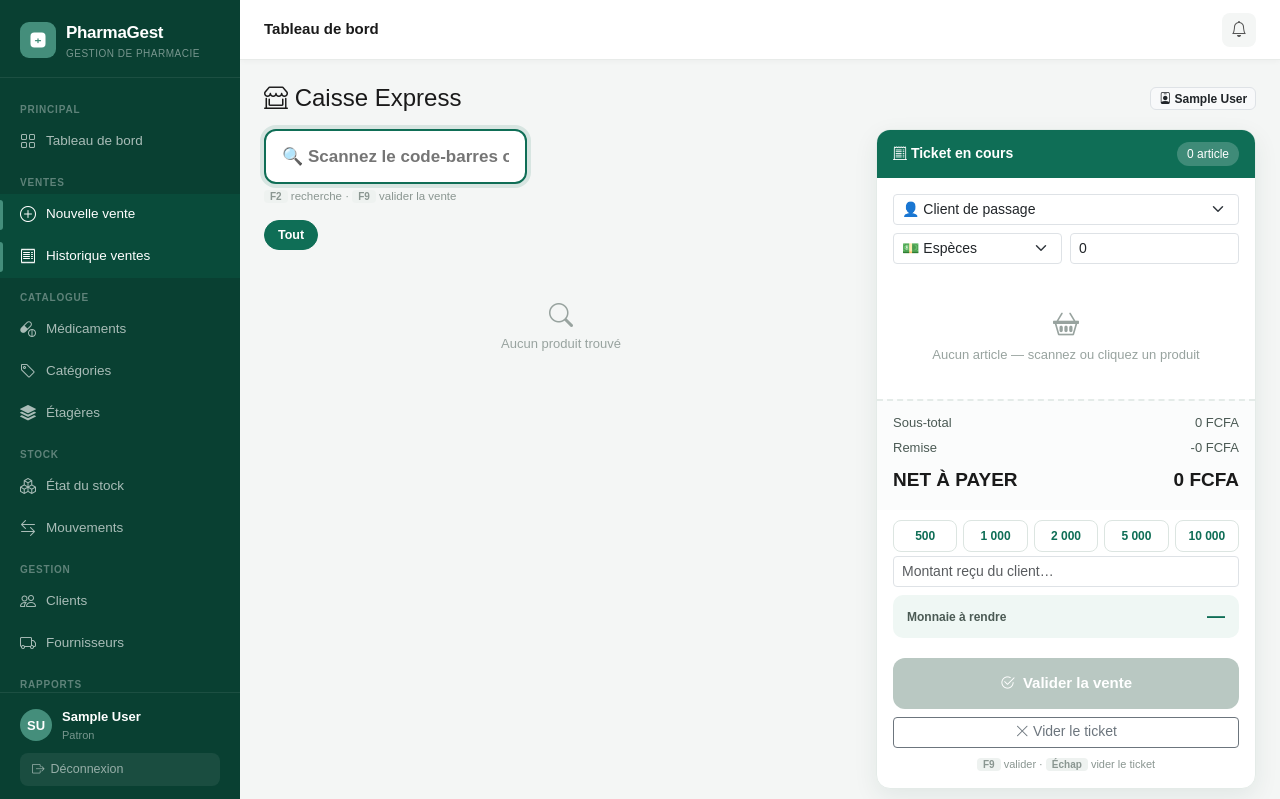
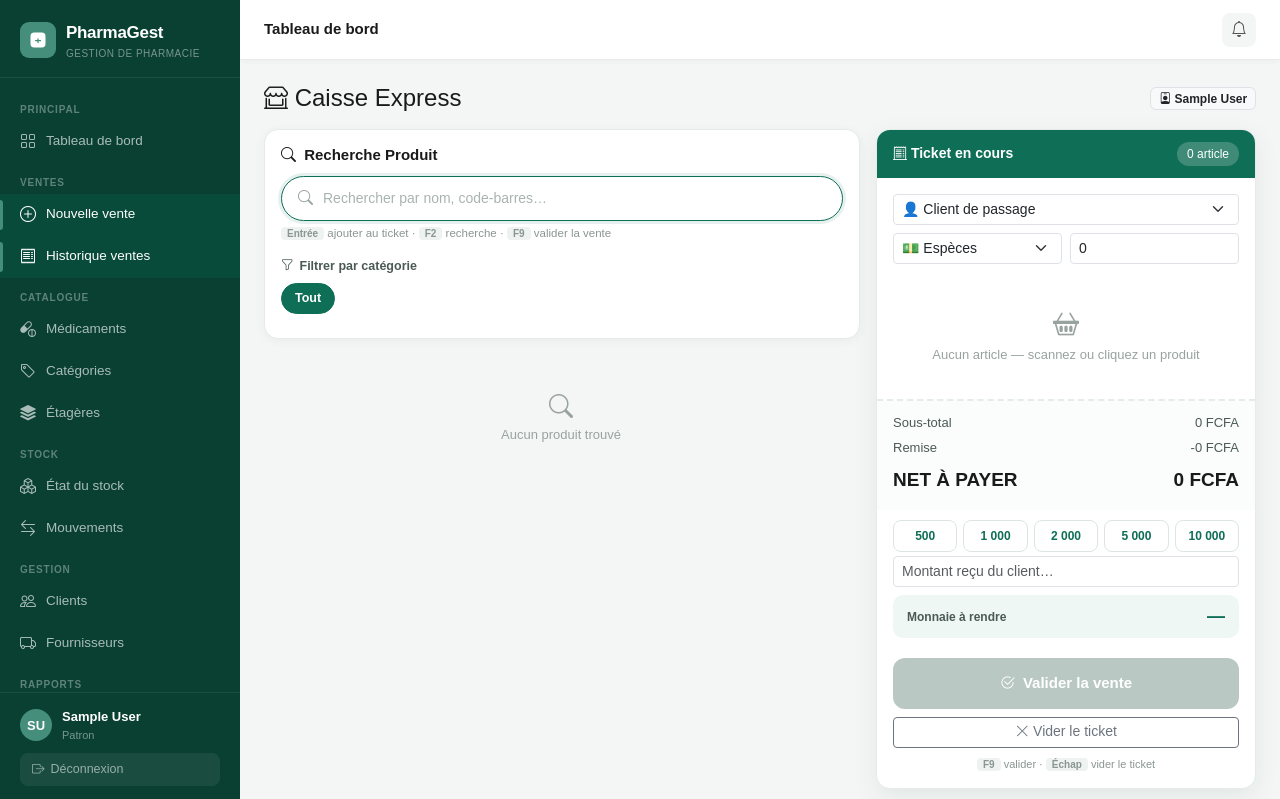
Before and after one commit to issa1299/pharmacie-gestion, a Django app: page /ventes/nouvelle/ in a window 1280 px wide. Shown: the top 799 px of the page. Run offline with Django 5.2, Linux system fonts and the light colour scheme; the visitor is signed in with stand-in values (Sample User, id 1); data comes from the database, SQL or seed files in the repository; data that the repository does not hold is empty; some libraries are stand-ins or nearby versions.

Commit message:
Ajout photo produit dans le ticket caisse

```diff
--- a/pharmacie_project/templates/ventes/nouvelle.html
+++ b/pharmacie_project/templates/ventes/nouvelle.html
@@ -9,6 +9,41 @@
   .caisse-right {
     width: 380px; flex-shrink: 0;
     position: sticky; top: calc(var(--topbar-h) + 16px);
+  }
+  /* ── PANNEAU DE RECHERCHE (façon catalogue) ── */
+  .search-panel {
+    background: #fff; border: 1px solid #E4EBE8; border-radius: 14px;
+    padding: 14px 16px 12px; margin-bottom: 14px;
+    box-shadow: 0 2px 10px rgba(15,64,51,.05);
+  }
+  .search-panel .sp-title {
+    font-size: 15px; font-weight: 700; color: #1A1A1A; margin-bottom: 10px;
+  }
+  .search-box {
+    display: flex; align-items: center; gap: 10px;
+    border: 1px solid #DCE5E1; border-radius: 999px;
+    padding: 0 16px; background: #FBFCFC; transition: all .12s;
+  }
+  .search-box:focus-within {
+    border-color: var(--primary); background: #fff;
+    box-shadow: 0 0 0 3px rgba(15,110,86,.10);
+  }
+  .search-box i { color: #98A39F; font-size: 15px; }
+  .search-box .search-input {
+    flex: 1; border: none; outline: none; background: transparent;
+    font-size: 14px; padding: 11px 0; font-weight: 500; color: #1A1A1A;
+    min-width: 0;
+  }
+  .search-box .search-input::placeholder { color: #A9B4AF; font-weight: 400; }
+  .search-clear {
+    border: none; background: none; color: #B4BFBA; cursor: pointer;
+    font-size: 15px; padding: 2px; display: none;
+  }
+  .search-clear.show { display: block; }
+  .search-clear:hover { color: #C0392B; }
+  .filter-head {
+    font-size: 12.5px; font-weight: 700; color: #4b5a54;
+    margin: 14px 0 8px; display: flex; align-items: center; gap: 6px;
   }
   .scan-box { display: flex; gap: 10px; margin-bottom: 14px; }
   .scan-input {
@@ -133,19 +209,28 @@
 <div class="caisse-wrap">
   <!-- ══ Colonne gauche : scan + catalogue ══ -->
   <div class="caisse-left">
-    <div class="scan-box">
-      <div style="flex:1">
-        <input type="text" id="scan-input" class="scan-input" autocomplete="off"
-               placeholder="🔍 Scannez le code-barres ou tapez un nom… (Entrée = ajouter)">
-        <div class="scan-hint"><span class="kbd">F2</span> recherche · <span class="kbd">F9</span> valider la vente</div>
+     <div class="search-panel">
+       <div class="sp-title"><i class="bi bi-search me-1"></i> Recherche Produit</div>
+
+       <div class="search-box">
+         <i class="bi bi-search"></i>
+         <input type="text" id="scan-input" class="search-input" autocomplete="off"
+                placeholder="Rechercher par nom, code-barres…">
+         <button type="button" class="search-clear" id="search-clear" aria-label="Effacer la recherche">
+           <i class="bi bi-x-circle-fill"></i>
+         </button>
        </div>
+       <div class="scan-hint">
+         <span class="kbd">Entrée</span> ajouter au ticket · <span class="kbd">F2</span> recherche · <span class="kbd">F9</span> valider la vente
        </div>
 
+       <div class="filter-head"><i class="bi bi-funnel"></i> Filtrer par catégorie</div>
        <div class="chips" id="cat-chips">
          <span class="chip active" data-cat="0">Tout</span>
          {% for c in categories %}
          <span class="chip" data-cat="{{ c.pk }}">{{ c.nom }}</span>
          {% endfor %}
+       </div>
      </div>
 
      <div class="prod-grid" id="prod-grid"></div>
@@ -238,6 +323,7 @@
       code_barre: "{{ m.code_barre|escapejs }}",
       prix: parseFloat("{{ m.prix_vente }}"),
       stock: {{ m.quantite_stock }},
+      image: {% if m.image %}"{{ m.image.url|escapejs }}"{% else %}null{% endif %},
       cat: {{ m.categorie_id|default:'0' }},
       catNom: "{% if m.categorie %}{{ m.categorie.nom|escapejs }}{% endif %}"
     }{% if not forloop.last %},{% endif %}{% endfor %}
@@ -252,6 +338,9 @@
   const $ = id => document.getElementById(id);
 
   // ══ 2. GRILLE PRODUITS ══
+  // Couleur de vignette déterministe (évite le vert en double côte à côte)
+  const thumbClass = p => 'thumb-' + (p.id % 5);
+
   function rendreGrille() {
     const grille = $('prod-grid');
     grille.innerHTML = '';
@@ -267,12 +356,23 @@
     }
     visible.forEach(p => {
       const c = document.createElement('div');
-      c.className = 'prod-card' + (p.stock <= 0 ? ' out' : '');
+      c.className = 'prod-card' + (p.stock > 0 ? ' dispo' : ' out');
+      const vignette = p.image
+        ? '<img src="' + p.image + '" alt="" loading="lazy" ' +
+          'onerror="this.remove();this.parentNode.classList.add(\'' + thumbClass(p) + '\')">'
+        : '';
       c.innerHTML =
-        '<div class="prod-cat">' + (p.catNom || '&nbsp;') + '</div>' +
+        (p.stock > 0 ? '<span class="prod-ok" title="Disponible"><i class="bi bi-check-lg"></i></span>' : '') +
+        '<div class="prod-thumb ' + thumbClass(p) + '">' + vignette +
+          '<span class="thumb-dosage">' + p.stock + ' en stock</span>' +
+          '<span class="thumb-nom">' + p.nom + '</span>' +
+        '</div>' +
+        '<div class="prod-body">' +
           '<div class="prod-name">' + p.nom + '</div>' +
+          '<div class="prod-stock' + (p.stock <= 5 ? ' low' : '') + '">Stock : ' + p.stock + '</div>' +
           '<div class="prod-price">' + fmt(p.prix) + '</div>' +
-        '<div class="prod-stock' + (p.stock <= 5 ? ' low' : '') + '">Stock : ' + p.stock + '</div>';
+        '</div>';
+      c.title = p.nom + (p.code_barre ? ' — ' + p.code_barre : '');
       if (p.stock > 0) c.addEventListener('click', () => ajouter(p));
       grille.appendChild(c);
     });
@@ -290,10 +390,28 @@
 
   // ══ 4. RECHERCHE + SCAN CODE-BARRES ══
   const scan = $('scan-input');
+  const clearBtn = $('search-clear');
   scan.addEventListener('input', () => {
     terme = scan.value.trim().toLowerCase();
+    clearBtn.classList.toggle('show', scan.value.length > 0);
     rendreGrille();
   });
+  // Effacer la recherche (sans perdre le focus, pour re-scanner aussitôt)
+  clearBtn.addEventListener('click', () => {
+    scan.value = '';
+    terme = '';
+    clearBtn.classList.remove('show');
+    rendreGrille();
+    scan.focus();
+  });
+  // Échap dans le champ = vider la recherche (et non vider le ticket)
+  scan.addEventListener('keydown', e => {
+    if (e.key === 'Escape' && scan.value) {
+      e.preventDefault();
+      e.stopPropagation();
+      clearBtn.click();
+    }
+  }, true);
   scan.addEventListener('keydown', e => {
     if (e.key !== 'Enter') return;
     e.preventDefault();
@@ -310,6 +428,7 @@
       ajouter(p);
       scan.value = '';
       terme = '';
+      clearBtn.classList.remove('show');
       rendreGrille();
     } else if (p) {
       scan.select();   // stock 0 → on garde la saisie pour correction
@@ -358,7 +477,11 @@
       panier.forEach(l => {
         const div = document.createElement('div');
         div.className = 'tk-line';
+        const thumbHtml = l.p.image
+          ? '<img src="' + l.p.image + '" alt="" loading="lazy">'
+          : '<i class="bi bi-capsule tk-thumb-icon"></i>';
         div.innerHTML =
+          '<div class="tk-thumb">' + thumbHtml + '</div>' +
           '<div class="tk-info"><div class="tk-nom">' + l.p.nom + '</div>' +
           '<div class="tk-pu">' + fmt(l.p.prix) + ' / unité</div></div>' +
           '<div class="tk-qty">' +
@@ -433,7 +556,15 @@
   });
 
   // ══ 7. VIDER + RACCOURCIS CLAVIER ══
-  function vider() { panier.clear(); rendreTicket(); scan.focus(); }
+  function vider() {
+    panier.clear();
+    scan.value = '';
+    terme = '';
+    clearBtn.classList.remove('show');
+    rendreGrille();
+    rendreTicket();
+    scan.focus();
+  }
   $('btn-vider').addEventListener('click', vider);
   document.addEventListener('keydown', e => {
     if (e.key === 'F2')   { e.preventDefault(); scan.focus(); scan.select(); }
```
Also changed, not shown: other parts of pharmacie_project/templates/ventes/nouvelle.html (+43 -2 lines). Lines whose indentation alone changed are shown as unchanged.
